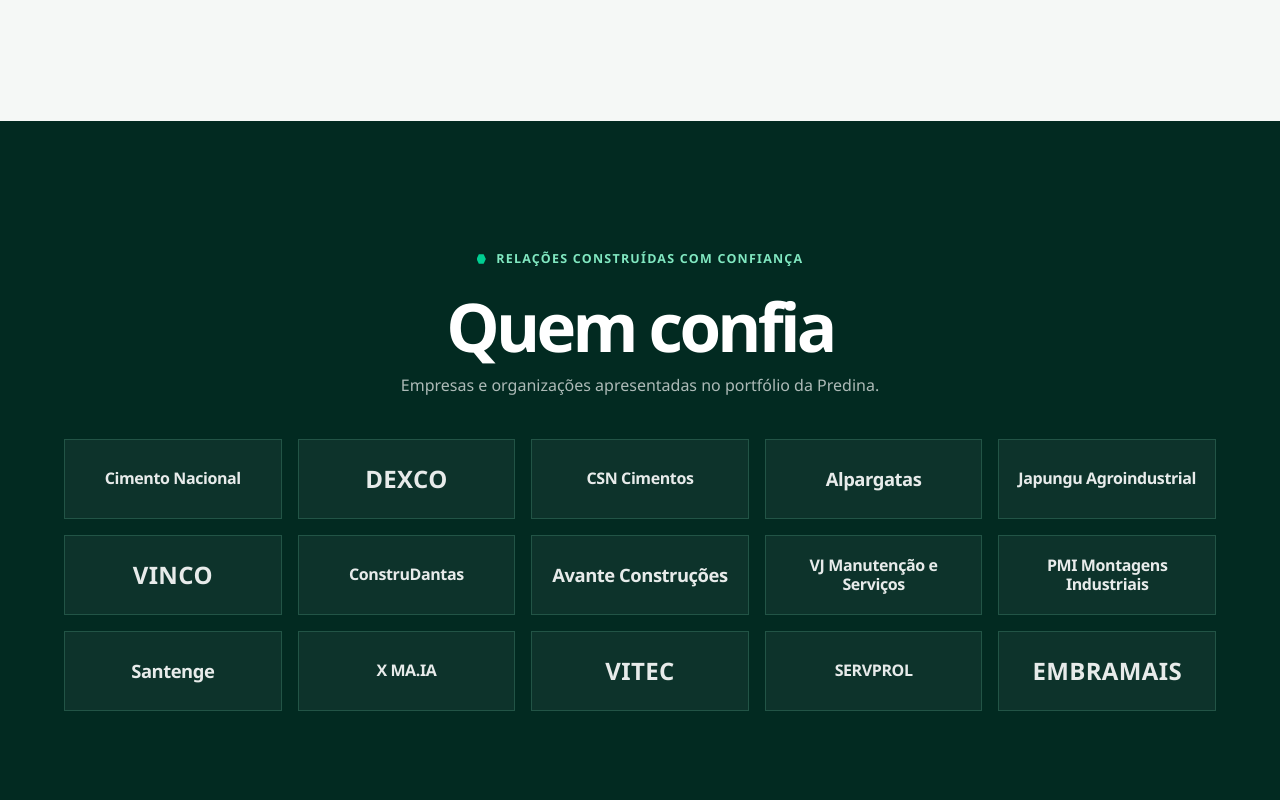
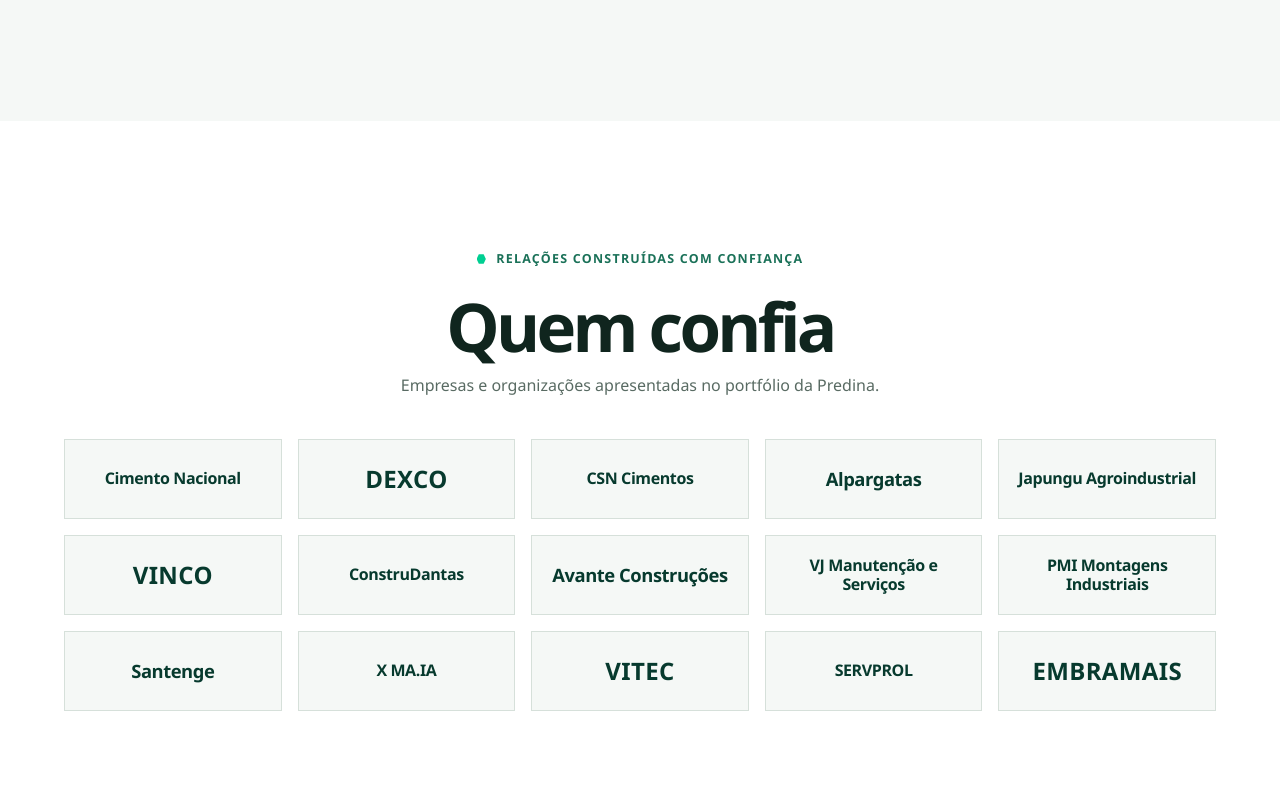
Before and after one commit to lucaasaragao/Predina_Engenharia, a plain HTML site: page index.html in a window 1280 px wide. Shown: the part 1740-2540 px from the top of the page. Drawn offline with Linux system fonts and the light colour scheme.

Commit message:
Balance client section background

```diff
--- a/css/styles.css
+++ b/css/styles.css
@@ -93,14 +93,14 @@ h1, h2, h3, p { margin-top: 0; }
 .service-tags li { padding: .45rem .65rem; border: 1px solid #cbd8d1; color: #30483e; background: rgba(255,255,255,.58); font-size: .8rem; line-height: 1.3; }
 .practice-note { margin: 1.1rem 0 0; color: var(--muted); font-size: .82rem; }
 
-.trust { color: var(--white); background: var(--green-950); }
+.trust { color: var(--ink); background: var(--white); }
 .trust-heading { max-width: 42rem; margin: 0 auto 2.5rem; text-align: center; }
-.trust-heading .eyebrow { justify-content: center; }
+.trust-heading .eyebrow { justify-content: center; color: var(--green-800); }
 .trust-heading h2 { margin: 0 0 .8rem; font-size: clamp(2.6rem, 9vw, 4.2rem); font-weight: 720; letter-spacing: -.055em; line-height: 1; }
-.trust-heading > p:last-child { margin: 0; color: rgba(255,255,255,.68); }
+.trust-heading > p:last-child { margin: 0; color: var(--muted); }
 .client-grid { display: grid; grid-template-columns: repeat(2, minmax(0, 1fr)); gap: .7rem; margin: 0; padding: 0; list-style: none; }
-.client-grid li { min-height: 5rem; display: grid; place-items: center; padding: .8rem; border: 1px solid rgba(129,232,193,.18); background: rgba(255,255,255,.045); text-align: center; }
-.client-wordmark { color: rgba(255,255,255,.9); font-size: clamp(.8rem, 3vw, 1.15rem); font-weight: 650; letter-spacing: -.025em; line-height: 1.15; }
+.client-grid li { min-height: 5rem; display: grid; place-items: center; padding: .8rem; border: 1px solid var(--line); background: var(--paper); text-align: center; }
+.client-wordmark { color: var(--green-900); font-size: clamp(.8rem, 3vw, 1.15rem); font-weight: 650; letter-spacing: -.025em; line-height: 1.15; }
 .client-wordmark--wide { font-size: clamp(.68rem, 2.5vw, 1rem); }
 .client-wordmark--bold { font-size: clamp(.95rem, 3.5vw, 1.5rem); font-weight: 800; letter-spacing: .015em; }
 
```
